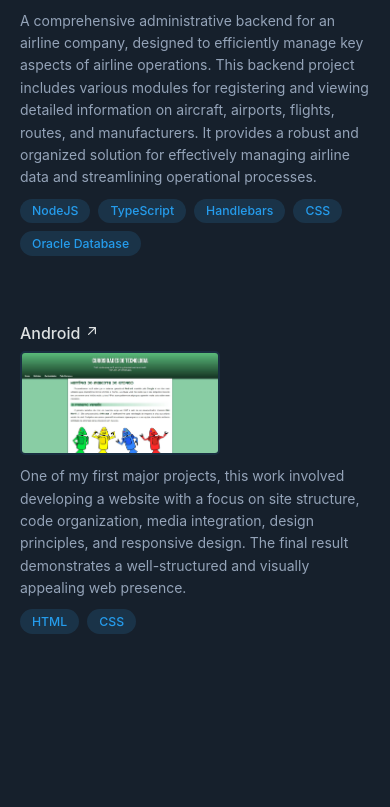
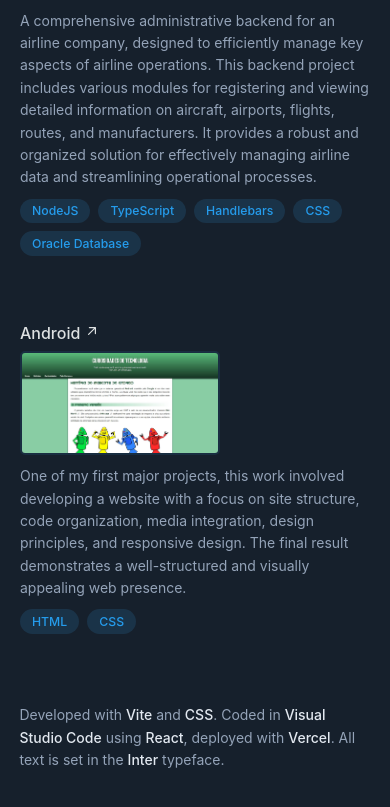
Before and after one commit to brenocrepaldi/portfolio, a React (Vite) app: page / in a window 390 px wide. Shown: the part 3602-4409 px from the top of the page. Before the commit the page ends 4336 px from the top, so only its background shows below. Built offline with nearby package versions, Linux system fonts and the light colour scheme.

Commit message:
adds footer - content and style

```diff
--- a/public/content-en.json
+++ b/public/content-en.json
@@ -192,5 +192,8 @@
 				"icon": "email"
 			}
 		]
+	},
+	"footer": {
+		"text": "Developed with <strong>Vite</strong> and <strong>CSS</strong>. Coded in <strong>Visual Studio Code</strong> using <strong>React</strong>, deployed with <strong>Vercel</strong>. All text is set in the <strong>Inter</strong> typeface."
 	}
 }
--- a/public/content-pt.json
+++ b/public/content-pt.json
@@ -192,5 +192,8 @@
 				"icon": "email"
 			}
 		]
+	},
+	"footer": {
+		"text": "Desenvolvido com <strong>Vite</strong> e <strong>CSS</strong>. Projetado no <strong>Visual Studio Code</strong> utilizando <strong>React</strong>, implantado através do <strong>Vercel</strong>. Toda a tipografia está definida na fonte <strong>Inter</strong>."
 	}
 }
--- a/src/app.tsx
+++ b/src/app.tsx
@@ -11,6 +11,7 @@ import { Experience } from './components/experience/experience';
 import { Skills } from './components/skills/skills';
 import { Projects } from './components/projects/projects';
 import { Contact } from './components/contact/contact';
+import { Footer } from './components/footer/footer';
 import { ContactIcons } from './components/contact-icons/contact-icons';
 
 import { ContentProps } from './types';
@@ -81,6 +82,7 @@ export function App() {
 								title={content.contacts.title}
 								contactList={content.contacts.contactList}
 							/>
+							<Footer text={content.footer.text} />
 						</main>
 					</CSSTransition>
 				</TransitionGroup>
--- a/src/components/contact/css/index.css
+++ b/src/components/contact/css/index.css
@@ -1,6 +1,6 @@
 .contact-container {
 	height: fit-content;
-	padding-bottom: 150px;
+	padding-bottom: 100px;
 	display: flex;
 	flex-direction: column;
 	align-items: center;
--- /dev/null
+++ b/src/components/footer/css/index.css
@@ -0,0 +1,34 @@
+.footer-container {
+	max-width: 1000px;
+	width: 100%;
+	margin: 0 auto;
+	padding-bottom: 20px;
+	display: flex;
+	flex-direction: column;
+	align-items: center;
+	justify-content: center;
+	gap: 20px;
+	text-align: center;
+}
+
+.footer-container > span {
+	font-size: 0.775em;
+	color: var(--text-light-color);
+}
+
+.footer-container > span > strong {
+	color: var(--text-lighter-color);
+	font-weight: 500;
+}
+
+@media (max-width: 700px) {
+	.footer-container {
+		width: 90dvw;
+		text-align: left;
+		margin-bottom: 30px;
+	}
+
+	.footer-container > span {
+		font-size: 0.875em;
+	}
+}
--- /dev/null
+++ b/src/components/footer/footer.tsx
@@ -0,0 +1,11 @@
+import './css/index.css';
+
+import { FooterProps } from '../../types';
+
+export function Footer({ text }: FooterProps) {
+	return (
+		<section id="footer" className="footer-container">
+			<span dangerouslySetInnerHTML={{ __html: text }} />
+		</section>
+	);
+}
--- a/src/components/projects/css/index.css
+++ b/src/components/projects/css/index.css
@@ -85,7 +85,7 @@
 	.projects-container {
 		align-items: flex-start;
 		gap: 10px;
-		padding-bottom: 80px;
+		padding-bottom: 50px;
 	}
 
 	.projects-container > h2 {
--- a/src/types.d.ts
+++ b/src/types.d.ts
@@ -85,6 +85,10 @@ export interface ContactsProps {
 	contactList: ContactItemProps[];
 }
 
+export interface FooterProps {
+	text: string;
+}
+
 export interface ContentProps {
 	navbar: NavItemsProps[];
 	home: HomePageProps;
@@ -93,4 +97,5 @@ export interface ContentProps {
 	experience: ExperienceProps;
 	projects: ProjectsProps;
 	contacts: ContactsProps;
+	footer: FooterProps;
 }
```
